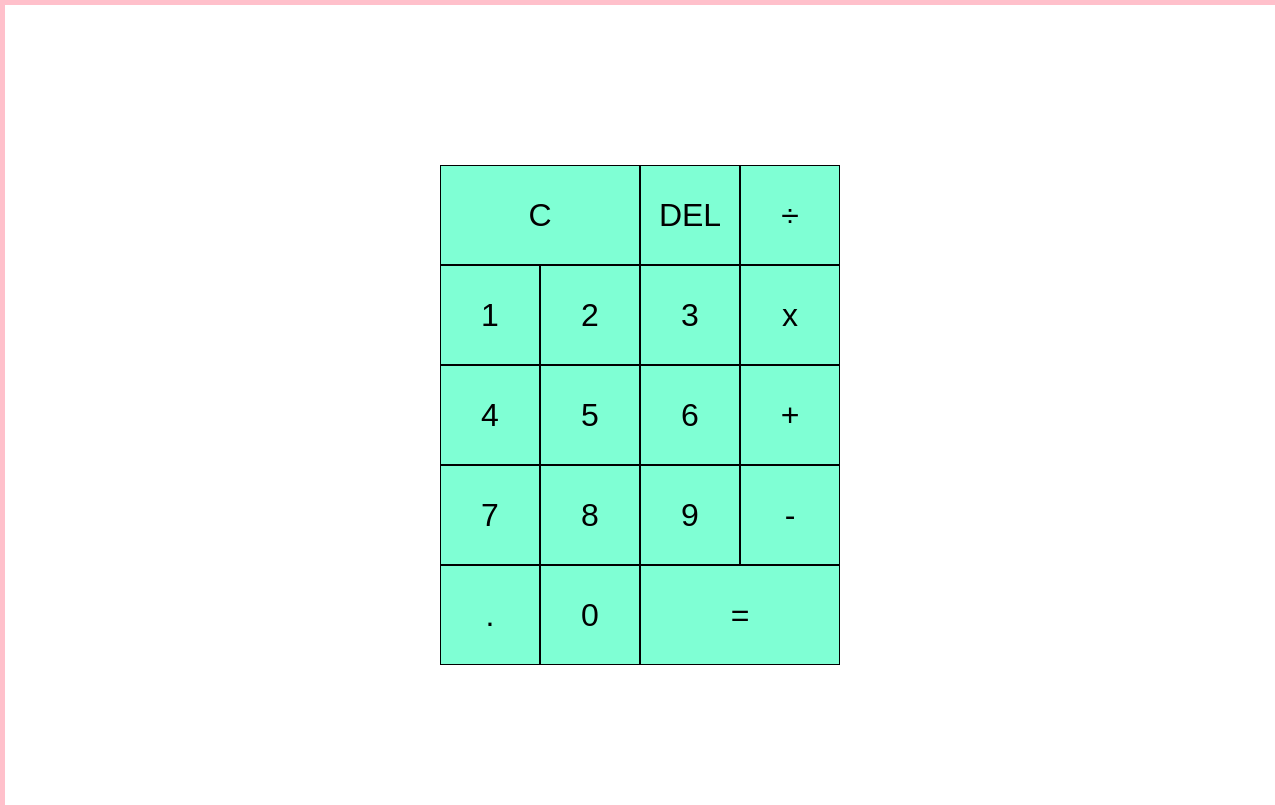
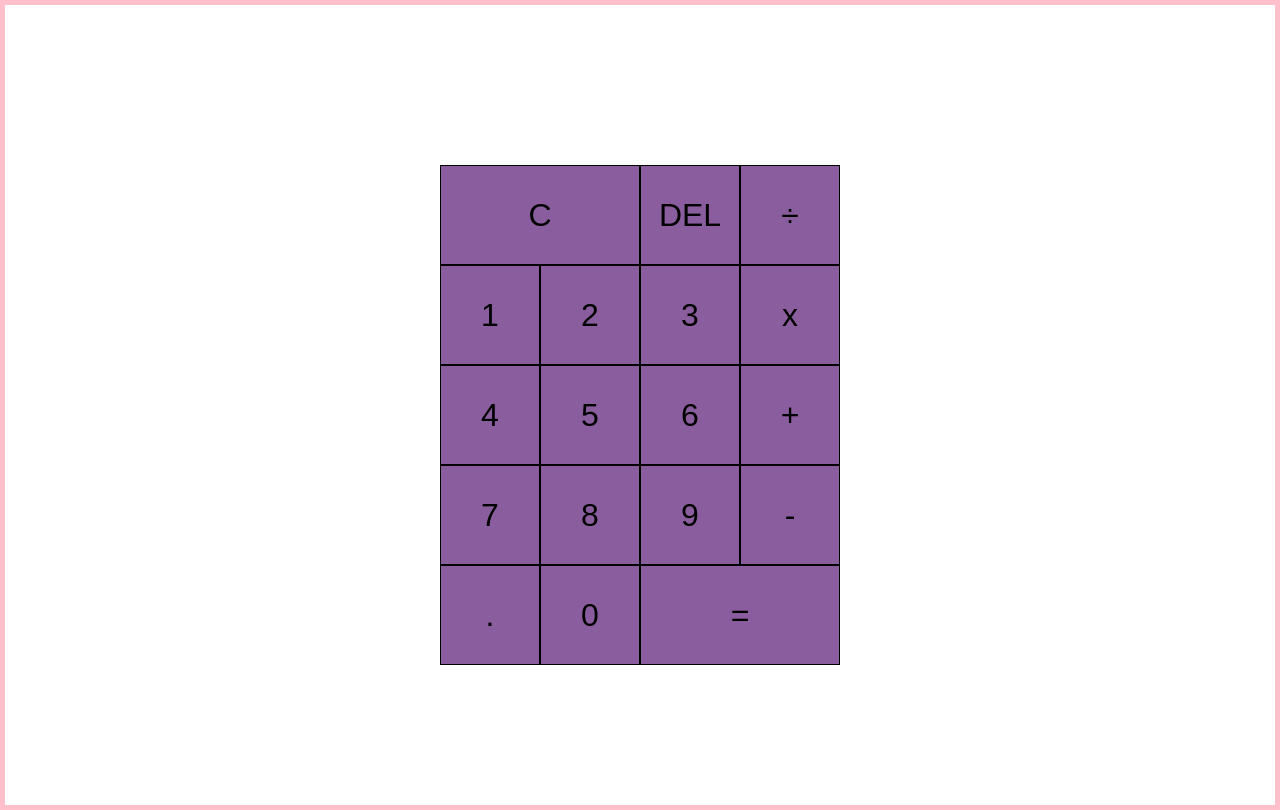
Before and after one commit to jsajdlowski/calculatorJS, a plain HTML site: page index.html in a window 1280 px wide. Drawn offline with nearby package versions, Linux system fonts and the light colour scheme; files that its build step writes are made by us from their sources.

Commit message:
modified style.scss

```diff
--- a/style.scss
+++ b/style.scss
@@ -19,7 +19,7 @@ body {
       outline: none;
       border: 1px solid black;
       font-size: 2rem;
-      background-color: aquamarine;
+      background-color: rgb(138, 94, 158);
     }
     .display {
       grid-column: 1/5;
```
